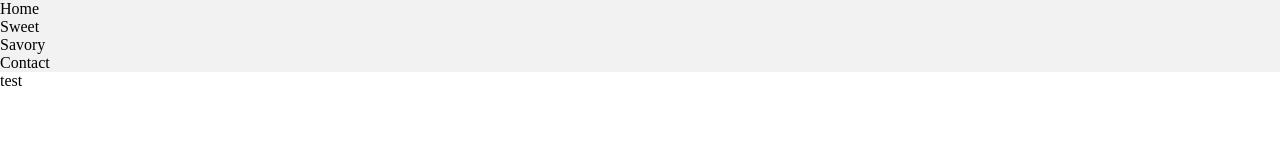
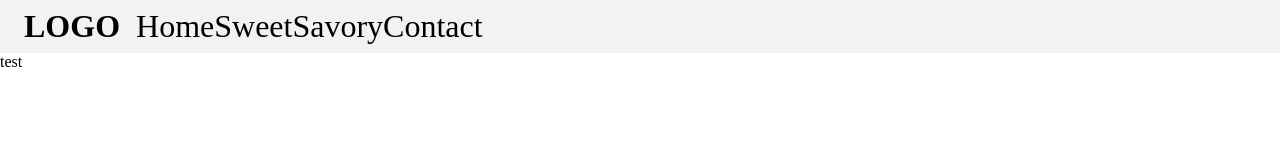
Before and after one commit to marwels/Restaurant-Page-, a website built with webpack: page src/index.html in a window 1280 px wide. Built offline with nearby package versions, Linux system fonts and the light colour scheme.

Commit message:
feat: start styling menu bar

```diff
--- a/src/main_page.js
+++ b/src/main_page.js
@@ -43,6 +43,7 @@ const Header = function Header(parentEl) {
 
     const logo = document.createElement("div");
     logo.classList.add("logo");
+    logo.innerText = "LOGO";
     menuBar.appendChild(logo);
 
 
--- a/src/style.css
+++ b/src/style.css
@@ -1,12 +1,12 @@
 @font-face {
-  font-family: 'DMSans';
+  font-family: DMSans;
   src: url('./fonts/DMSans-Medium.ttf') format('ttf');
   font-weight: 500;
   font-style: normal;
 }
 
 @font-face {
-  font-family: 'DMSansBold';
+  font-family: DMSansBold;
   src: url('./fonts/DMSans-Bold.ttf') format('ttf');
   font-weight: 700;
   font-style: normal;
@@ -18,13 +18,18 @@
 
 body {
     margin: 0;
-    font-family: "DMSans";
+    font-family: DMSans;
 }
 
 .menu_bar {
     background-color: #f2f2f2;
+display: flex;
+padding: 0.5rem;
+font-size: 2rem;
 }
 
 .logo {
+    font-weight: 700;
+padding: 0 1rem;
 
 }
```
